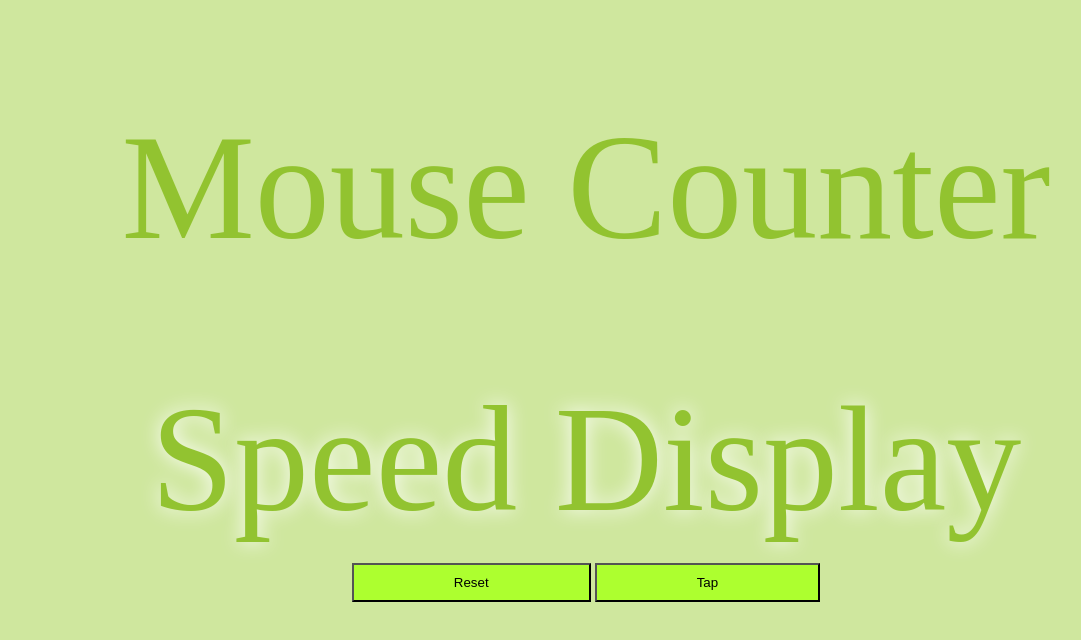
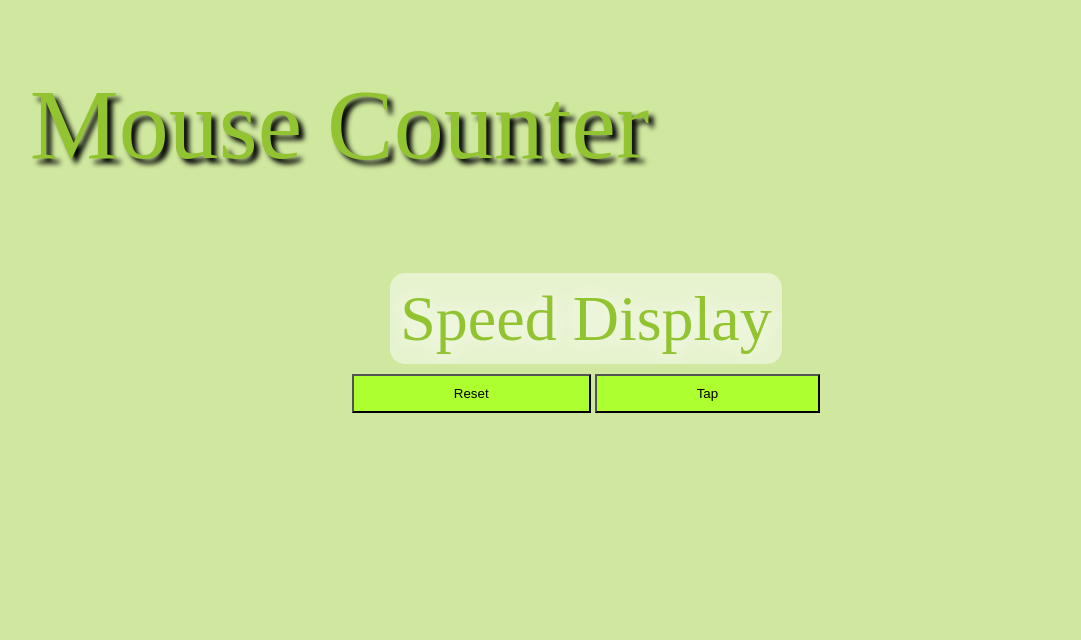
Before and after one commit to aniketmeena004/MousePointer, a plain HTML site: page index.html in a window 1280 px wide. Shown: the whole page, without its empty margins (54-1135 px from the left). Drawn offline with Linux system fonts and the light colour scheme; a web font is replaced by a local one.

Commit message:
style.css

```diff
--- a/style.css
+++ b/style.css
@@ -4,10 +4,12 @@
 }
 h1{
     margin-bottom: 100px;
+    margin-left: 6%;
     font-family: a;
-    font-size: 150px;
+    font-size: 100px;
     font-weight: 10;
-    text-align: center;
+    text-align: left;
+    text-shadow: 5px 5px 5px black;
     color: rgb(146, 195, 48);
 }
 
@@ -20,12 +22,19 @@ body{
 }
 label{
     /* font-family: Verdana; */
-    font-size: 150px;
+    font-size: 4em;
     text-shadow: 0px 0px 20px rgb(255, 255, 255);
     color: rgb(146, 195, 48);;
+    background-color: rgba(255, 255, 255, 0.504);
+    border-radius: 15px;
+    padding: 10px;
 }
 #incrementer{
     cursor: pointer;
+}
+#reset{
+    cursor: pointer;
+
 }
 button{
     padding: 10px 100px;
```
